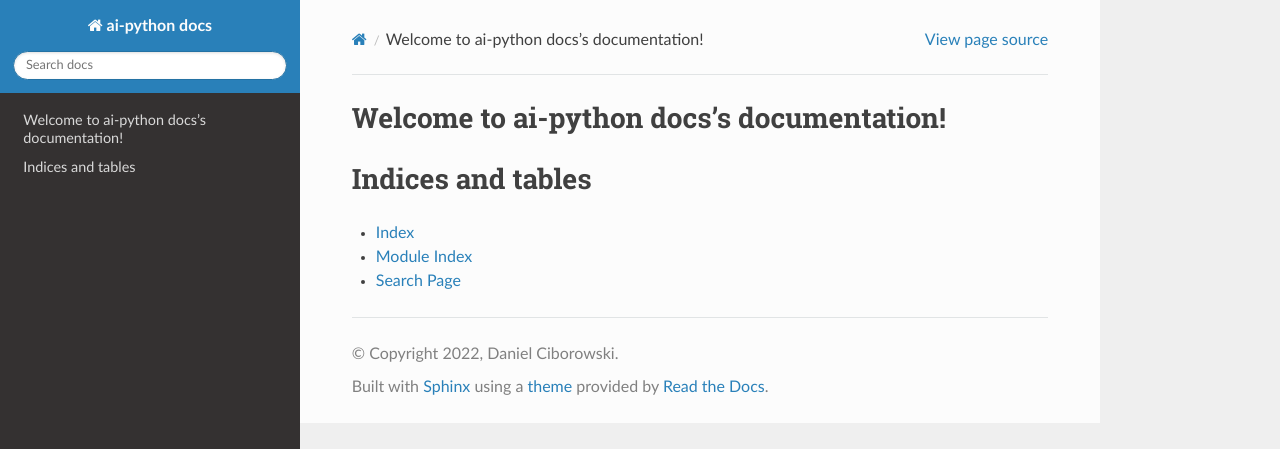
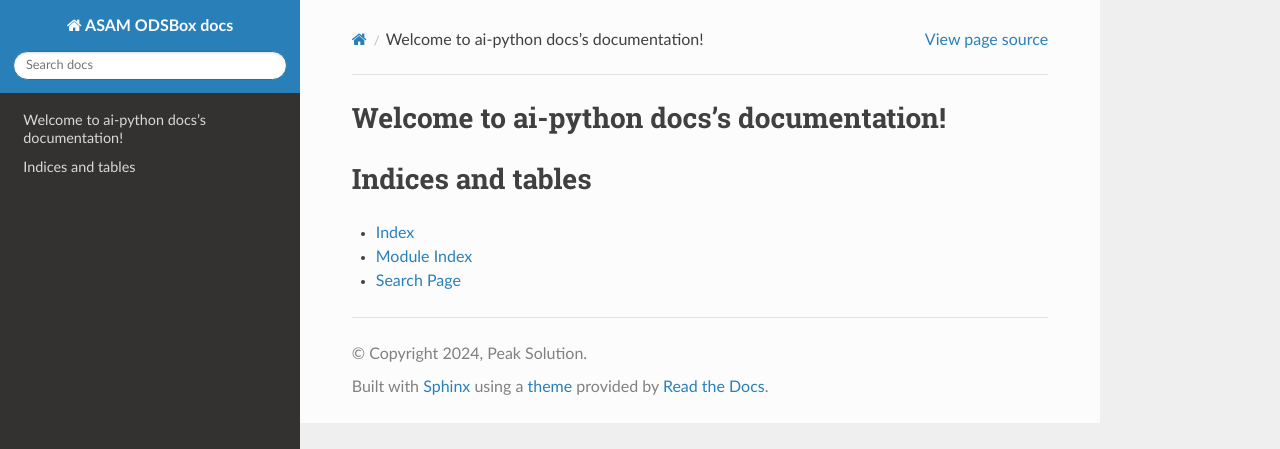
Before and after one commit to peak-solution/odsbox, a Sphinx documentation site: the page built from docs/index.rst, in a window 1280 px wide. Shown: the top 449 px of the page. Built offline with Sphinx 7.4.7 and the Read the Docs theme 2.0.0, drawn with Linux system fonts in a browser that asks for light colours; pages that are not in the unit, such as notebooks, are missing from menus.

Commit message:
fix doc (#28)
Co-authored-by: a.krantz <a.krantz@peak-solution.de>

```diff
--- a/docs/conf.py
+++ b/docs/conf.py
@@ -18,9 +18,9 @@ sys.path.insert(0, os.path.abspath("../src/"))
 
 # -- Project information -----------------------------------------------------
 
-project = "ai-python docs"
-copyright = "2022, Daniel Ciborowski"
-author = "Daniel Ciborowski"
+project = "ASAM ODSBox docs"
+copyright = "2024, Peak Solution"
+author = "Peak Solution"
 
 # The full version, including alpha/beta/rc tags
 release = "0.1.0"
```
Also changed, not shown: docs/odsbox.rst (renamed from docs/asam_odsbox.rst).
